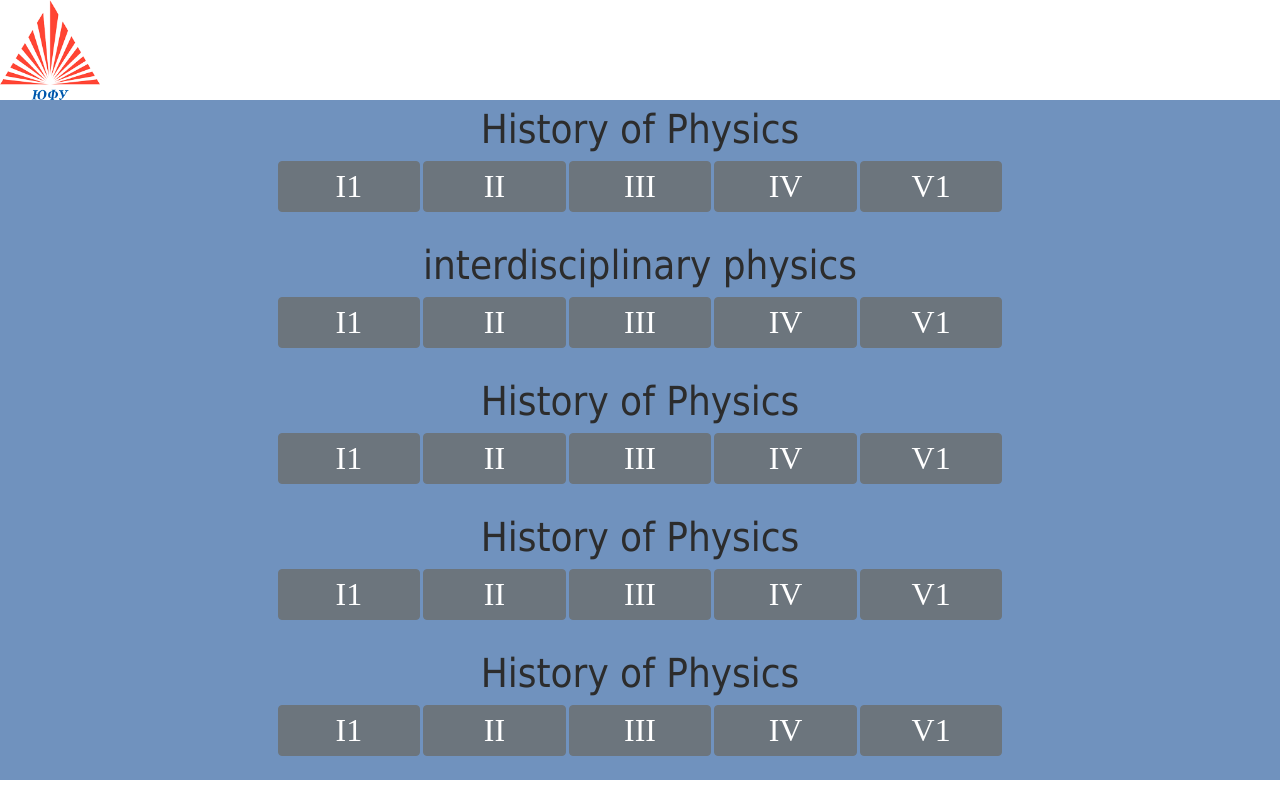
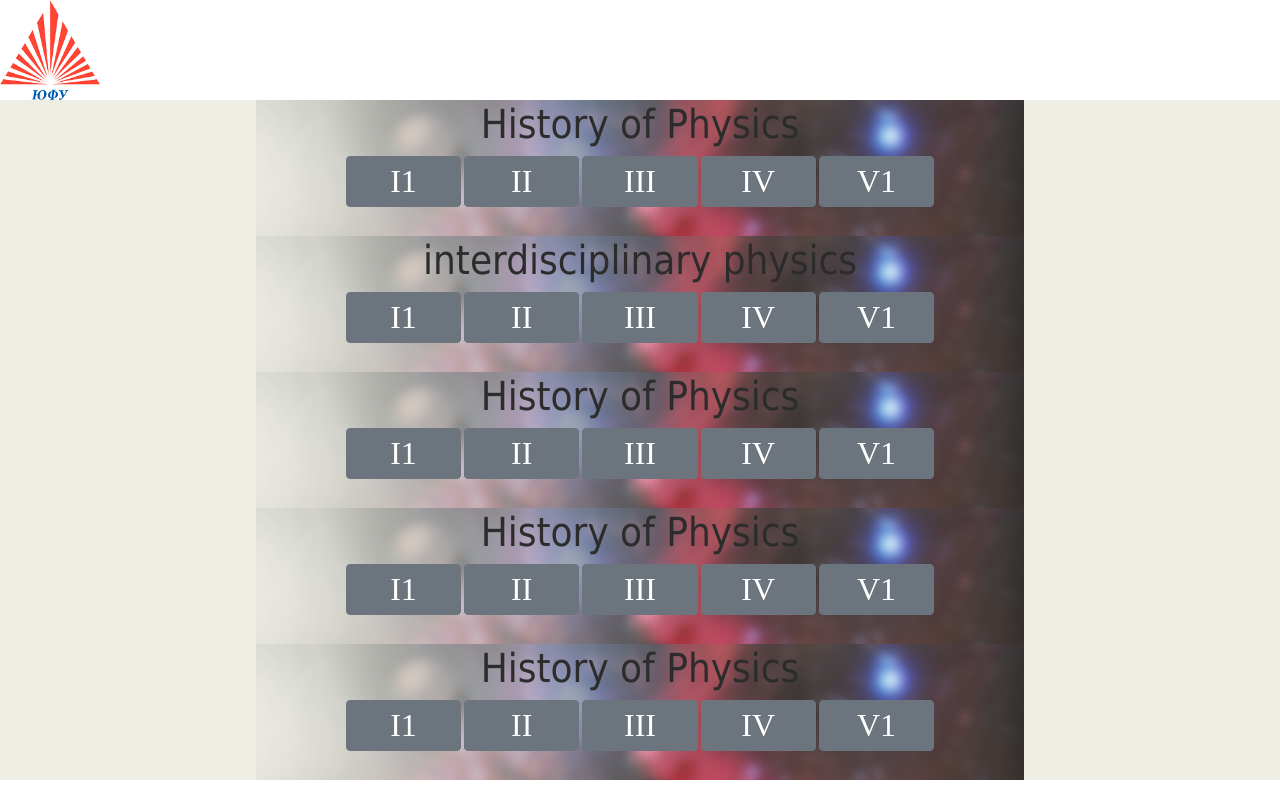
Before and after one commit to pgkgone/engsite, a PHP site: page / in a window 1280 px wide. Run offline with PHP 8.4, Linux system fonts and the light colour scheme.

Commit message:
design v0.0.3

```diff
--- a/index.php
+++ b/index.php
@@ -7,20 +7,20 @@
     <style type="text/css">
         .ramka{
             background: #eeeee5;
-            padding: 5px;
             font: 8pt Tahoma;
             color: #2c2c2c;
-            min-height: 17vh;
-            background-image: url(1.jpg);
         }
         .in-row{
             display: inline-block;
             font: 4vh "Times New Roman";
             width: 15%;
         }
-        .content{
-            margin-left: 20vh;
-            margin-right: 20vh;
+        .block{
+            background-image: url(physics1.png);
+            background-size: 100%;
+            min-height: 17vh;
+            width: 60%;
+            margin-left: 20%;
         }
 
     </style>
@@ -31,6 +31,7 @@ $div_titles = array("History of Physics", "interdisciplinary physics", "History
 for ($i = 0; $i < 5; $i++) {
     echo <<<EOT
     <div class="ramka">
+    <div class="block">
         <h1 align="center">
             $div_titles[$i]
         </h1>
@@ -51,6 +52,7 @@ for ($i = 0; $i < 5; $i++) {
                 V1
             </button>
         </div>
+     </div>
     </div>
 EOT;
 }
```
Also changed, not shown: physics1.png (added).
